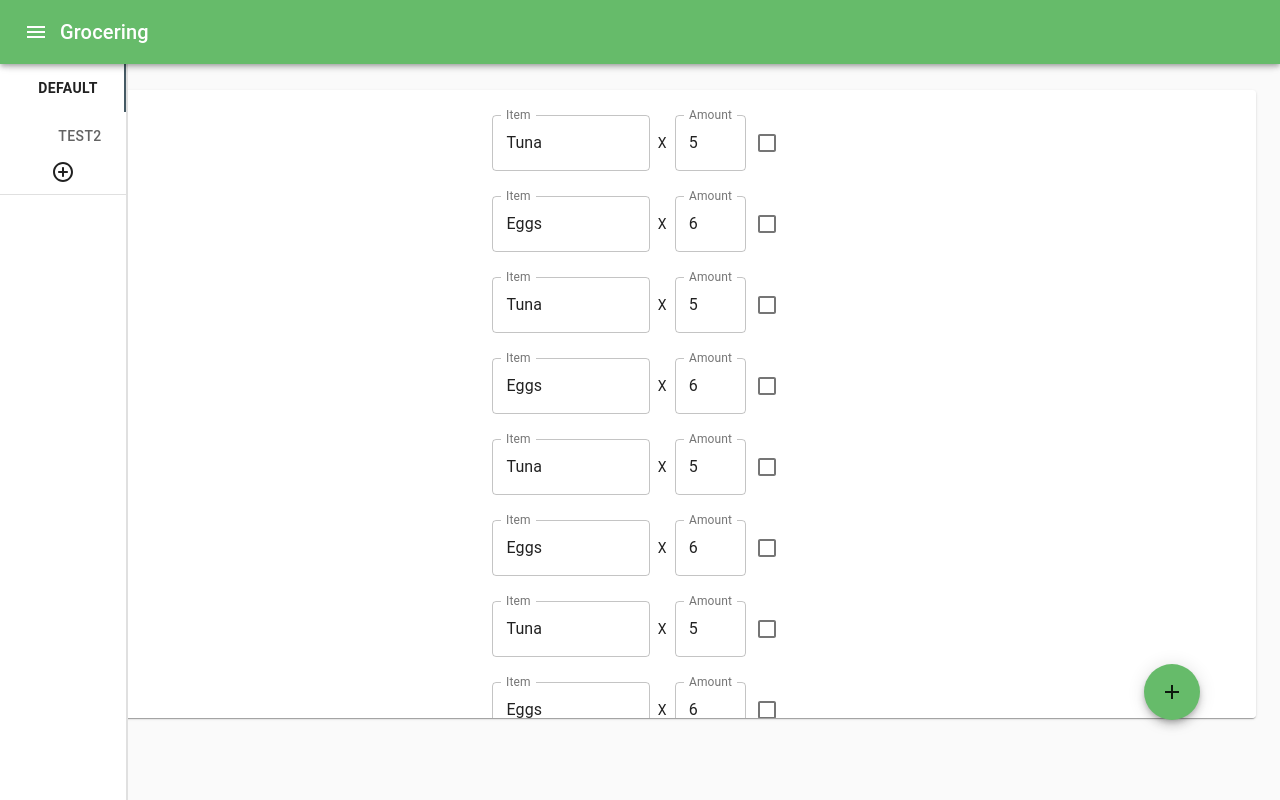
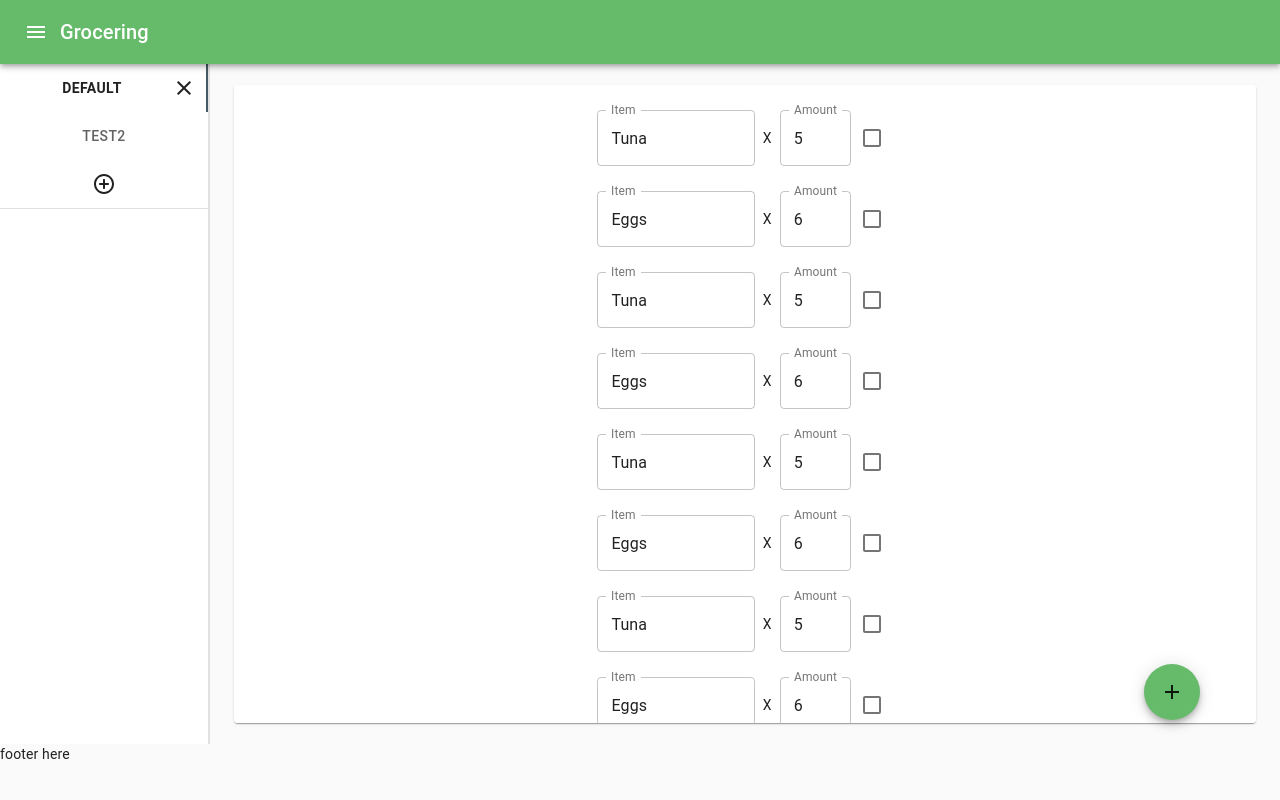
Before and after one commit to EilayDev/groceries-app, a Next.js app: page / in a window 1280 px wide. Built offline with nearby package versions, Linux system fonts and the light colour scheme.

Commit message:
strictmode & fixes

```diff
--- a/Components/Header/Header.jsx
+++ b/Components/Header/Header.jsx
@@ -3,9 +3,6 @@ import MenuIcon from '@material-ui/icons/Menu';
 
 import { makeStyles } from '@material-ui/core/styles';
 
-
-
-export default function Header(props) {
 const useStyles = makeStyles((theme) => ({
     white: ({
         color: 'white'
@@ -15,6 +12,9 @@ export default function Header(props) {
         'position': 'relative'
     }
 }))
+
+export default function Header(props) {
+
     const handleDrawer = () => {
         props.setDrawerState((value) => !value)
     }
--- a/Components/ShoppingLists.jsx
+++ b/Components/ShoppingLists.jsx
@@ -20,11 +20,6 @@ const useStyles = makeStyles((theme) => ({
     borderRight: `1px solid ${theme.palette.divider}`,
   },
   addIcon: {
-    width: 'unset',
-    display: 'block',
-    'margin-left': 'auto',
-    'margin-right': 'auto',
-    'margin-bottom': '10px',
     '&:hover': {
       'cursor': 'pointer !important'
     },
@@ -50,13 +45,9 @@ const useStyles = makeStyles((theme) => ({
     // necessary for content to be below app bar
     ...theme.mixins.toolbar,
   },
-  drawer: {
-    [theme.breakpoints.down('lg')]:{
-      width:'40%'
-    },
-    [theme.breakpoints.up('lg')]:{
-      width: '10%'
-    }
+  drawerPaper: {
+    width: '15em',
+    position: 'static',
   }
 
 }));
@@ -78,7 +69,7 @@ export default function ShoppingLists(props) {
   const classes = useStyles();
   const [selectedTab, setSelectedTab] = useState(0);
   const [lists, setLists] = useState(placeholdLists);
-  const isScreenLarge = useMediaQuery('(min-width:1280px)');
+  const isScreenLarge = useMediaQuery('(min-width:600px)');
 
   const handleChange = (_event, newValue) => {
     setSelectedTab(newValue);
@@ -102,11 +93,14 @@ export default function ShoppingLists(props) {
   const CustomAdd = () => {
     return (
       <>
+      <IconButton color="inherit" onClick={handleAdd}>
         <Tooltip title="Add a list">
-          <AddCircleOutlineRoundedIcon className={classes.addIcon} onClick={handleAdd} />
+          <AddCircleOutlineRoundedIcon className={classes.addIcon}/>
         </Tooltip>
-        <Divider />
-      </>
+      </IconButton>
+
+      <Divider />
+        </>
     )
   }
 
@@ -151,16 +145,19 @@ export default function ShoppingLists(props) {
 
       anchor="left"
       open={props.drawerState}
+      className={classes.fullHeight}
       classes={{
-        paper: classes.drawer
+        paper: classes.drawerPaper
       }}
 
     >
-      <div className={`${classes.space}`} />
       {!isScreenLarge &&
+      <div>
         <IconButton onClick={closeDrawerHandler}>
           <ChevronLeftIcon />
         </IconButton>
+        <Divider/>
+        </div>
       }
 
       <div className={`${classes.rightBorder} ${classes.fullHeight}`}>
@@ -174,6 +171,8 @@ export default function ShoppingLists(props) {
           ))}
           <CustomAdd />
         </Tabs>
+
+
       </div>
 
     </CustomDrawer>
--- a/Components/theme.js
+++ b/Components/theme.js
@@ -1,9 +1,9 @@
 import {createMuiTheme} from '@material-ui/core/styles';
 
 const theme = createMuiTheme({
-    "palette": {
-      "primary": { main: "#66bb6a"},
-      "secondary": { main: "#455a64"}
+    palette: {
+      primary: { main: "#66bb6a"},
+      secondary: { main: "#455a64"}
     }
   });
 
--- a/next.config.js
+++ b/next.config.js
@@ -1,4 +1,4 @@
 // next.config.js
 module.exports = {
-    reactStrictMode: false
+    reactStrictMode: true
   }
--- a/package.json
+++ b/package.json
@@ -12,7 +12,6 @@
     "@material-ui/icons": "^4.11.2",
     "next": "^10.1.3",
     "react": "^17.0.2",
-    "react-dom": "^17.0.2",
-    "sass": "^1.32.11"
+    "react-dom": "^17.0.2"
   }
 }
--- a/pages/_app.js
+++ b/pages/_app.js
@@ -1,9 +1,11 @@
-import '../styles/globals.scss'
+import '../styles/globals.css'
 import React, {useState} from 'react';
 import { ThemeProvider, createMuiTheme } from '@material-ui/core/styles';
 import PropTypes from 'prop-types';
 import CssBaseline from '@material-ui/core/CssBaseline';
 import theme from '../Components/theme'
+import Head from 'next/head';
+
 
 import Header from '../Components/Header/Header'
 import Footer from '../Components/Footer/Footer'
@@ -12,14 +14,6 @@ import Footer from '../Components/Footer/Footer'
 
 export default function MyApp(props) {
   const { Component, pageProps } = props;
-  const [drawerState, setDrawerState] = useState(false);
-
-  function a11yProps(){
-    return {
-      setDrawerState:setDrawerState,
-      drawerState:drawerState
-    }
-  }
 
   React.useEffect(() => {
     // Remove the server-side injected CSS.
@@ -28,13 +22,34 @@ export default function MyApp(props) {
       jssStyles.parentElement.removeChild(jssStyles);
     }
   }, []);
+
+
+  const [drawerState, setDrawerState] = useState(false);
+  function a11yProps(){
+    return {
+      setDrawerState:setDrawerState,
+      drawerState:drawerState
+    }
+  }
+
+
   return(
+    <React.Fragment>
+    <Head>
+      <meta charSet="utf-8" />
+      <link rel="icon" href="%PUBLIC_URL%/favicon.ico" />
+      <link rel="manifest" href="%PUBLIC_URL%/manifest.json" />
+      <meta name="viewport" content="minimum-scale=1, initial-scale=1, width=device-width" />
+
+      <title>Grocery App</title>
+    </Head>
     <ThemeProvider theme={theme} >
       <CssBaseline />
       <Header {...a11yProps()} />
       <Component {...pageProps} {...a11yProps()} />
       <Footer />
   </ThemeProvider>
+  </React.Fragment>
     )
 }
 
--- a/pages/_document.js
+++ b/pages/_document.js
@@ -10,14 +10,8 @@ export default class MyDocument extends Document {
         return (
             <Html lang="en">
                 <Head>
-                    <meta charset="utf-8" />
-                    <link rel="icon" href="%PUBLIC_URL%/favicon.ico" />
-                    <meta name="viewport" content="minimum-scale=1, initial-scale=1, width=device-width" />
                     <meta name="theme-color" content={theme.palette.primary.main} />
-                    <link rel="manifest" href="%PUBLIC_URL%/manifest.json" />
                     <link rel="stylesheet" href="https://fonts.googleapis.com/css?family=Roboto:300,400,500,700&display=swap" />
-
-                    <title>Grocery App</title>
                 </Head>
                 <body>
                     <Main />
--- a/styles/globals.scss
+++ b/styles/globals.css
@@ -38,13 +38,6 @@ code {
   background: grey;
 }
 
-$black: #363839;
-$lightgray: #9c9e9f;
-$gray: #bdc1c6;
-$white: #fff;
-$green: #06842c;
-
-
 .passOver:after {
   position: absolute;
    left: 0;
@@ -56,7 +49,7 @@ $green: #06842c;
    display: block;
   opacity: 50%;
    border-style: solid;
-   border-color: $white;
+   border-color: #fff;
    border-width: 0 2px 2px 0;
    border-radius:5px;
   }
```
Also changed, not shown: 1 other file (tests, documents, lock files or other folders). Lines whose indentation alone changed are shown as unchanged.
